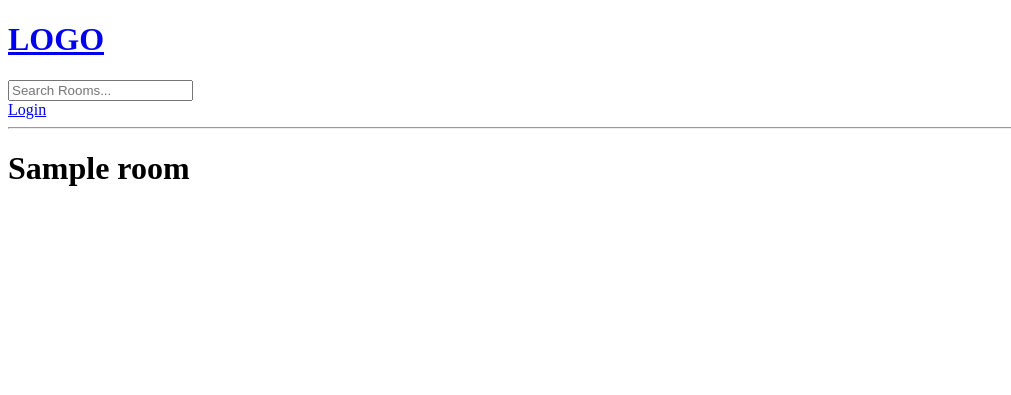
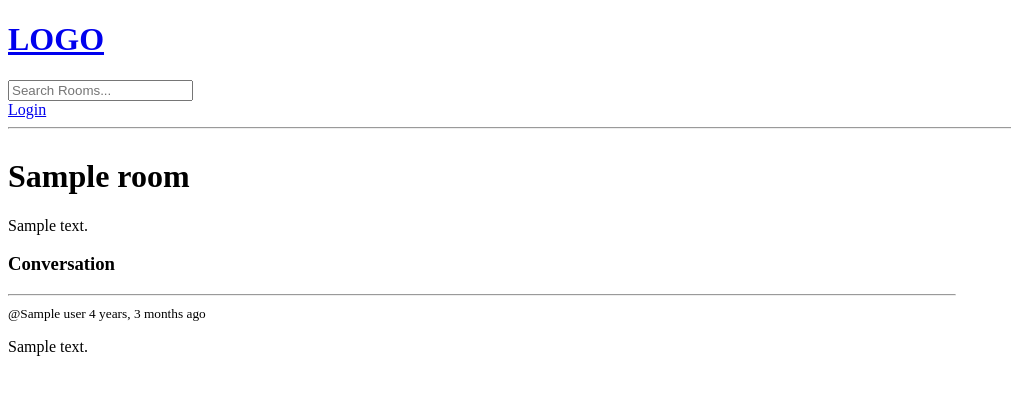
Before and after one commit to lostvpe0507/Django-Discord-Clone-, a Django app: template demo_project/base/templates/base/room.html in a window 1280 px wide. Shown: the top 395 px of the page, without its empty margins (0-1011 px from the left). Run offline with Django 3.2, Linux system fonts and the light colour scheme; the template is opened without the code that fills it: most values are stand-ins (such as "Sample title", 1, 10 or a date in 2020).

Commit message:
chat rooms crud and add remove participant many to many relationshiops

```diff
--- a/demo_project/base/models.py
+++ b/demo_project/base/models.py
@@ -14,7 +14,7 @@ class Room(models.Model):
     topic = models.ForeignKey(Topic, on_delete = models.SET_NULL, null=True)
     name = models.CharField(max_length=200)
     description = models.TextField(blank=True, null=True)
-    #participants =
+    participants = models.ManyToManyField(User, related_name='participants', blank=True)
     updated = models.DateTimeField(auto_now=True)
     created = models.DateTimeField(auto_now_add=True)
 
--- a/demo_project/base/templates/base/room.html
+++ b/demo_project/base/templates/base/room.html
@@ -2,6 +2,57 @@
 
 {% block content %}
 
-<h1>{{room.name}}</h1>
+<style>
+    .room-container {
+        display: grid;
+        grid-template-columns: 3fr 1fr;
+    }
+</style>
+<div class="room-container">
+    <div>
+        <h1>{{room.name}}</h1>
+
+        <p>{{room.description}}</p>
+
+        <div class="comment-wrapper">
+            <h3>Conversation</h3>
+            <hr>
+
+            {% for message in room_messages %}
+            <div>
+                {% if request.user == message.user %}
+                <a href="{% url 'delete-message' message.id%}"> delete</a>
+                {% endif %}
+                <small>@{{message.user}}  {{message.created|timesince}} ago</small>
+                <p>{{message.body}}</p>
+            </div>
+
+            {% endfor %}
+        </div>
+
+        {% if request.user.is_authenticated %}
+        <div class="comment-form">
+            <form method="POST" action="">
+                {% csrf_token %}
+                <input type="text" name="body" id="" placeholder="Write your message here...">
+                <!-- <input type="submit" value="Comment"> -->
+            </form>
+        </div>
+    </div>
+
+    <div>
+        <h3>Participants</h3>
+        <hr>
+
+        {% for user in participants%}
+        <div>
+            <p>@{{user.username}}</p>
+        </div>
+
+        {% endfor %}
+    </div>
+</div>
+
+{% endif %}
 
 {% endblock %}
--- a/demo_project/base/urls.py
+++ b/demo_project/base/urls.py
@@ -12,4 +12,5 @@ urlpatterns = [
     path('create-room/',views.createRoom, name="create-room"),
     path('update-room/<str:pk>',views.updateRoom, name="update-room"),
     path('delete-room/<str:pk>',views.deleteRoom, name="delete-room"),
+    path('delete-message/<str:pk>',views.deleteMessage, name="delete-message"),
 ]
```
Also changed, not shown: demo_project/base/views.py (+26 -2 lines), demo_project/base/migrations/0003_alter_room_options_room_participants.py (added), demo_project/db.sqlite3.
